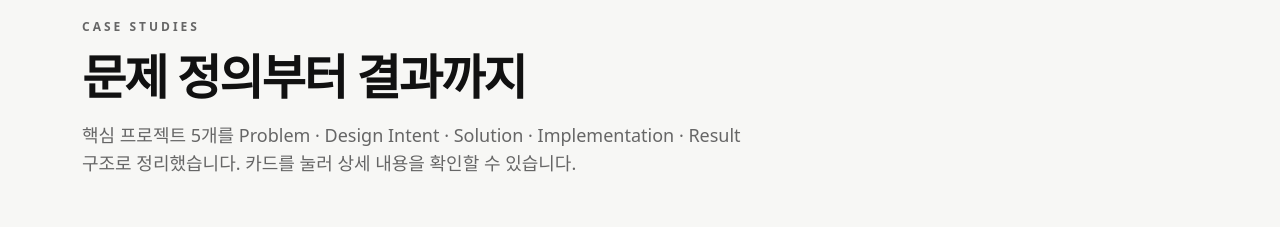
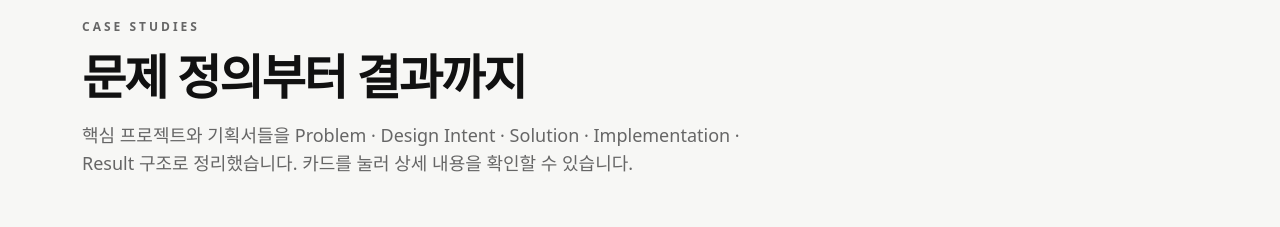
Before and after one commit to haehaejjang/website, a Next.js app: page / in a window 1280 px wide. Shown: the part 2680-2907 px from the top of the page. Built offline with nearby package versions, Linux system fonts and the light colour scheme.

Commit message:
Update CaseStudies.tsx

```diff
--- a/src/components/sections/CaseStudies.tsx
+++ b/src/components/sections/CaseStudies.tsx
@@ -10,7 +10,7 @@ export function CaseStudies() {
         <SectionTitle
           eyebrow="Case Studies"
           title="문제 정의부터 결과까지"
-          description="핵심 프로젝트 5개를 Problem · Design Intent · Solution · Implementation · Result 구조로 정리했습니다. 카드를 눌러 상세 내용을 확인할 수 있습니다."
+          description="핵심 프로젝트와 기획서들을 Problem · Design Intent · Solution · Implementation · Result 구조로 정리했습니다. 카드를 눌러 상세 내용을 확인할 수 있습니다."
         />
 
         <div className="mt-14 grid grid-cols-1 gap-6 lg:grid-cols-2">
```
